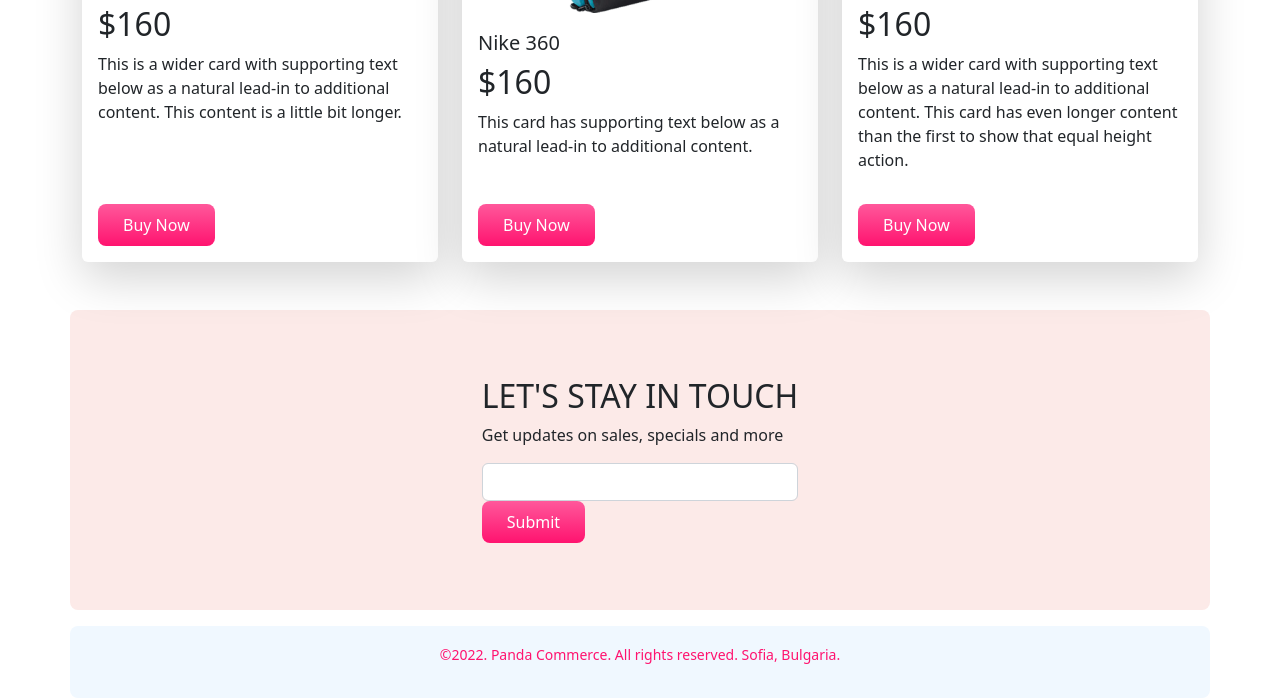
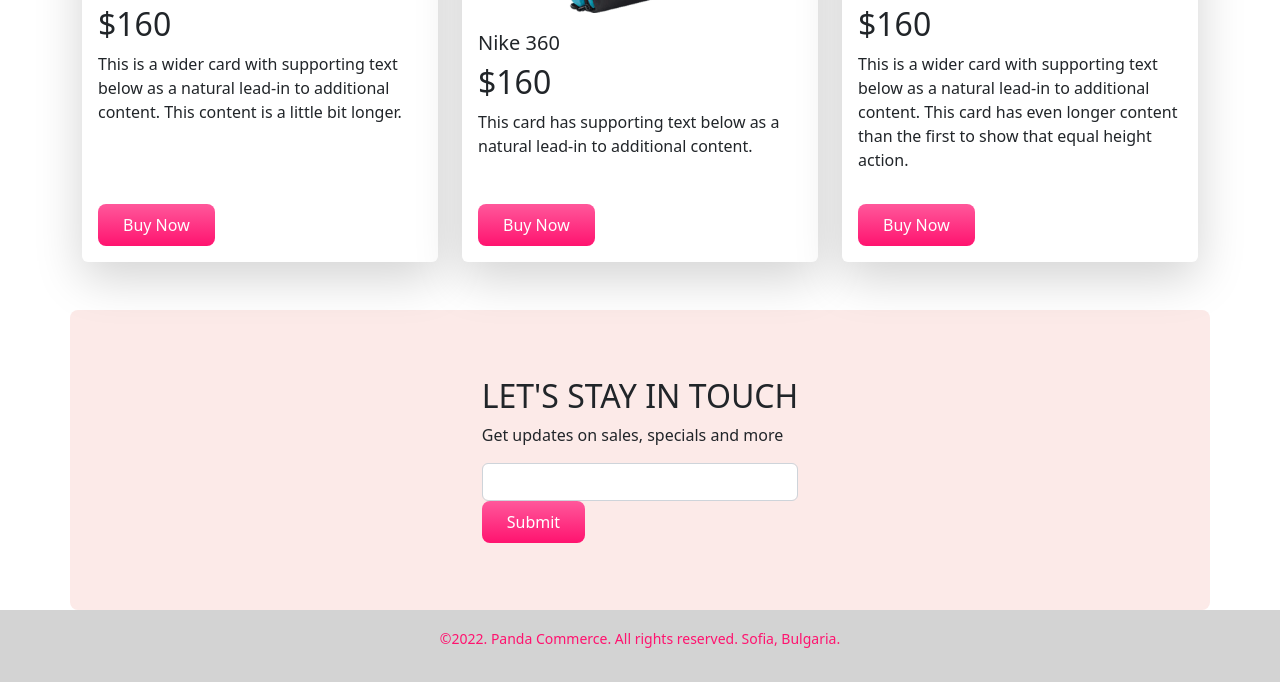
Before and after one commit to ForhadRoben/bootstrap-panda-website, a plain HTML site: page index.html in a window 1280 px wide. Shown: the part 1783-2481 px from the top of the page. Drawn offline with nearby package versions, Linux system fonts and the light colour scheme.

Commit message:
footer correction

```diff
--- a/css/style.css
+++ b/css/style.css
@@ -20,5 +20,5 @@
 
 footer {
     color: #FF136F;
-    background-color: aliceblue
+    background-color: lightgrey;
 }
--- a/index.html
+++ b/index.html
@@ -263,7 +263,7 @@
             </div>
         </section>
     </main>
-    <footer class="container mt-3 p-3 rounded-3 text-center">
+    <footer class=" p-3  text-center">
         <p><small>©2022. Panda Commerce. All rights reserved. Sofia, Bulgaria.</small></p>
     </footer>
 
```
